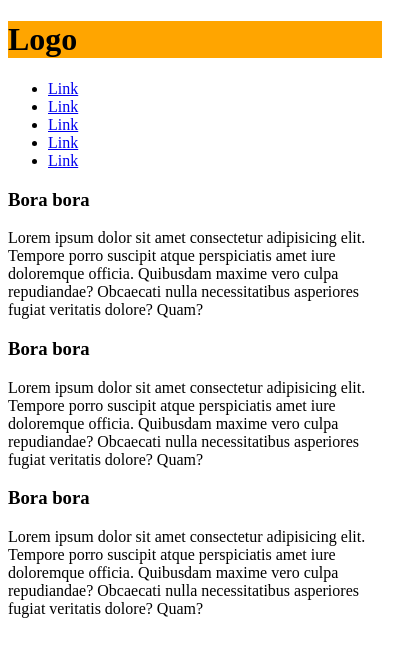
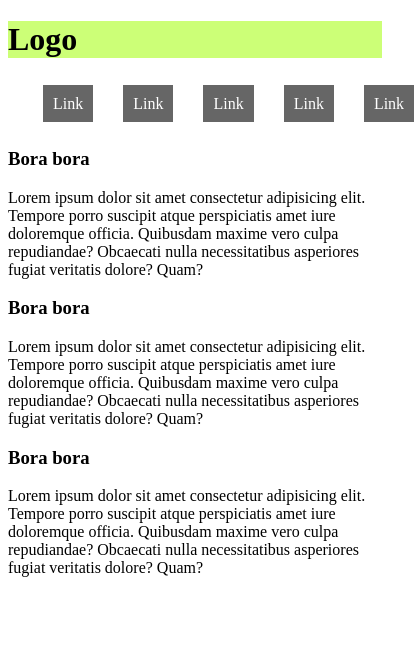
Before and after one commit to Reginaldo007oliveira/curso-front-end-css, a plain HTML site: page 5_design_responsivo/index.html in a window 390 px wide. Shown: the whole page, 414 px wide, since content can reach past the window. Drawn offline with Linux system fonts and the light colour scheme.

Commit message:
Design responsivo mobile

```diff
--- a/5_design_responsivo/css/styles.css
+++ b/5_design_responsivo/css/styles.css
@@ -1,9 +1,37 @@
-header{
-    background:red;
+header {
+  background: #ffcc00;
+}
+
+nav ul {
+  list-style: none;
+  padding: 0;
+  display: flex;
+  flex-direction: column;
+}
+nav ul li {
+  display: block;
+  background-color: #eee;
+  margin: 5px 0;
+}
+nav ul li a {
+  background-color: #666;
+  color: #fff;
+  margin: 18px 0;
+  padding: 10px;
+  text-decoration: none;
 }
 /* vai responder até 760px */
-@media (max-width:760px){
-    header{
-        background:orange;
-    }
+@media (max-width: 760px) {
+  header {
+    background: #ccff77;
+  }
+
+  nav ul{
+    flex-direction: row;
+    justify-content: flex-start;
+    margin: 20px;
+  }
+  nav ul li{
+    margin: 15px;
+  }
 }
```
